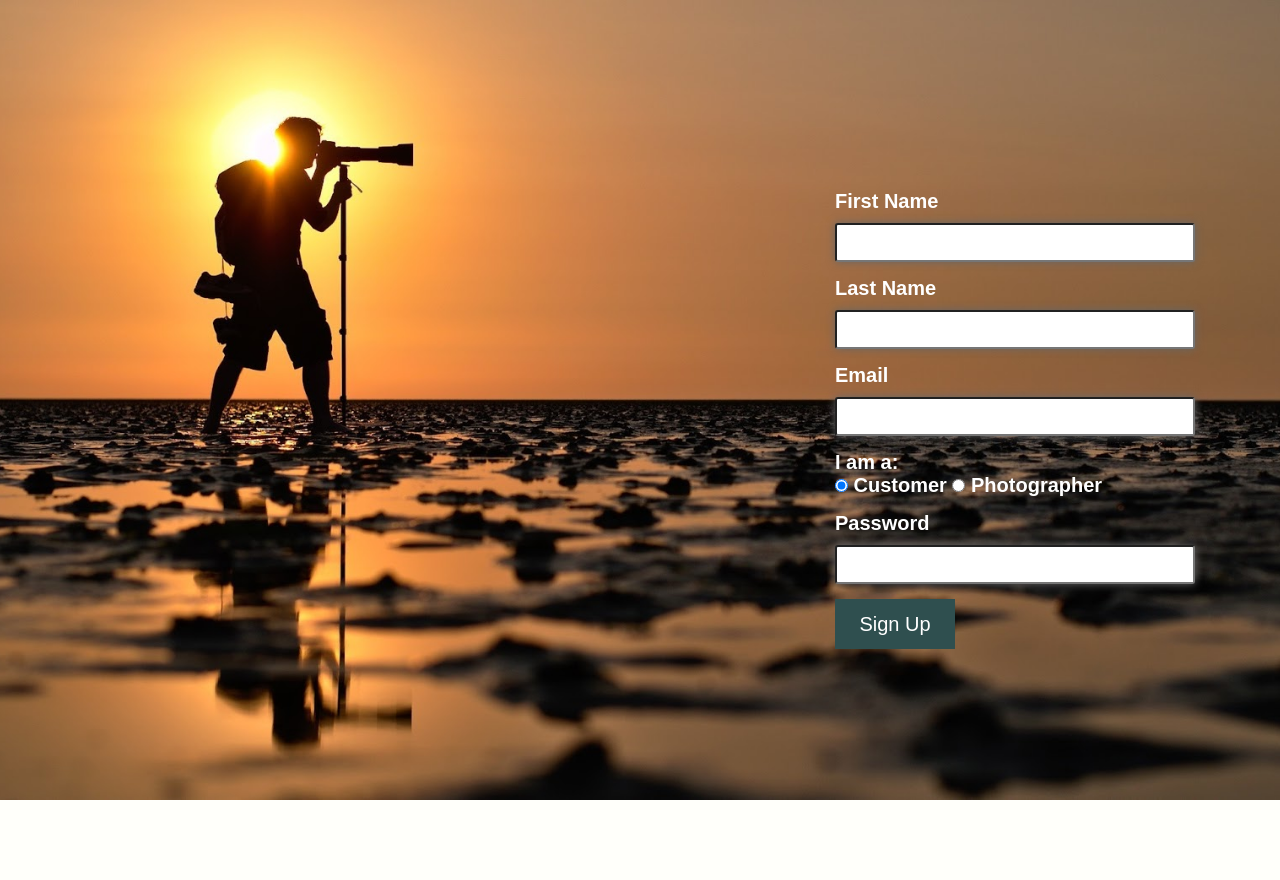
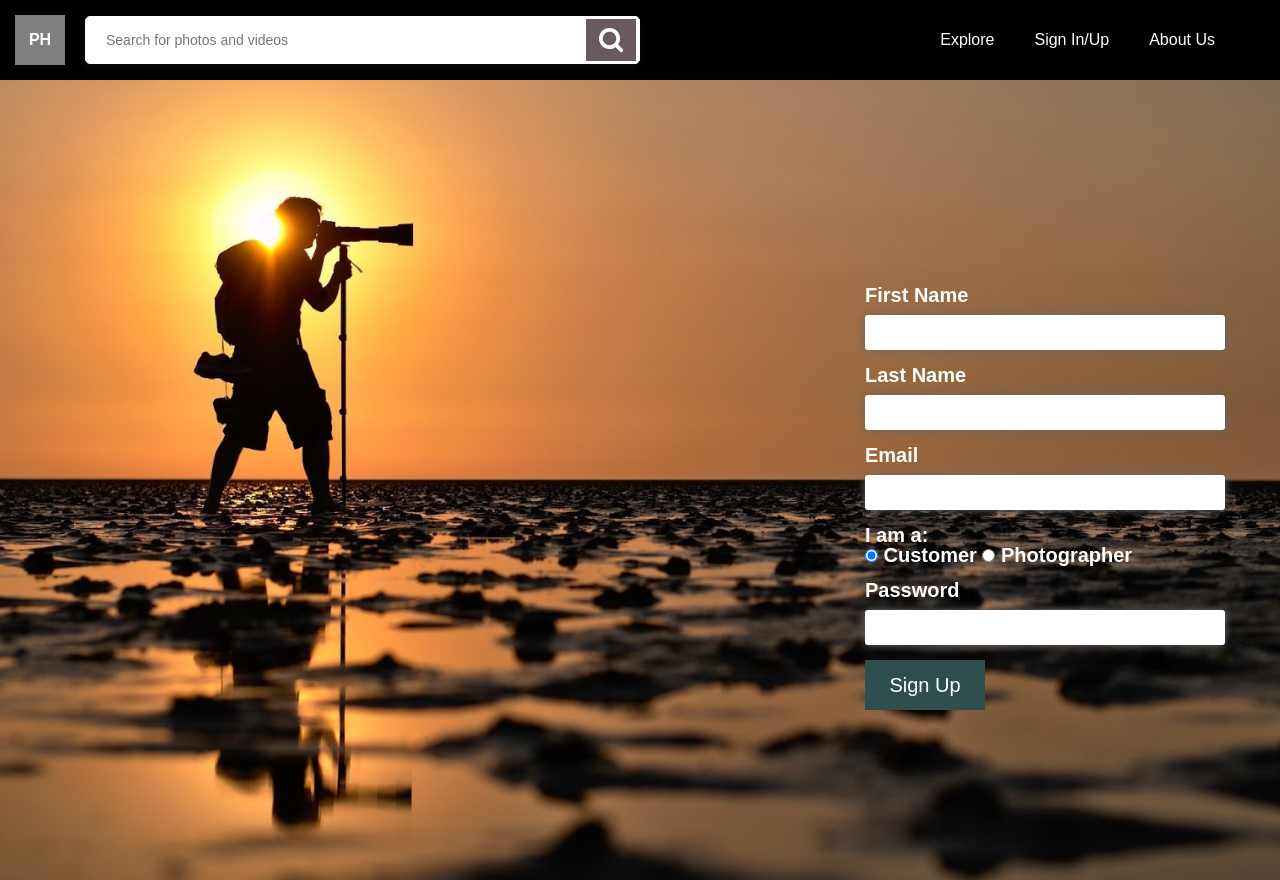
Before and after one commit to amit-k-yadav/photohire-django, a Django app: page /sign-up/ in a window 1280 px wide. Before the commit the page ends 800 px from the top, so only its background shows below. Run offline with Django 3.2, Linux system fonts and the light colour scheme.

Commit message:
ADD - base.html in signup

```diff
--- a/photohireapp/templates/base.html
+++ b/photohireapp/templates/base.html
@@ -19,7 +19,9 @@
             <header class="navigation">
                 <div class="upper_nav flex jc-sp_btwn ai-center">
                     <div class="flexuse">
-                        <div class="logo flex jc-center ai-center">PH</div>
+                        <a class="logo flex jc-center ai-center" href="/">
+                            <div>PH</div>
+                        </a>
                         <div class="search-bar search-bar-nav">
                             <form action="">
                                 <input type="search" placeholder="Search for photos and videos">
--- a/photohireapp/templates/photohireapp/sign-up.html
+++ b/photohireapp/templates/photohireapp/sign-up.html
@@ -1,3 +1,4 @@
+{% extends "base.html" %}
 {% load static %}
 {% block head %}
     <link rel="stylesheet" href="{% static 'photohireapp/css/sign-up.css' %}">
```
